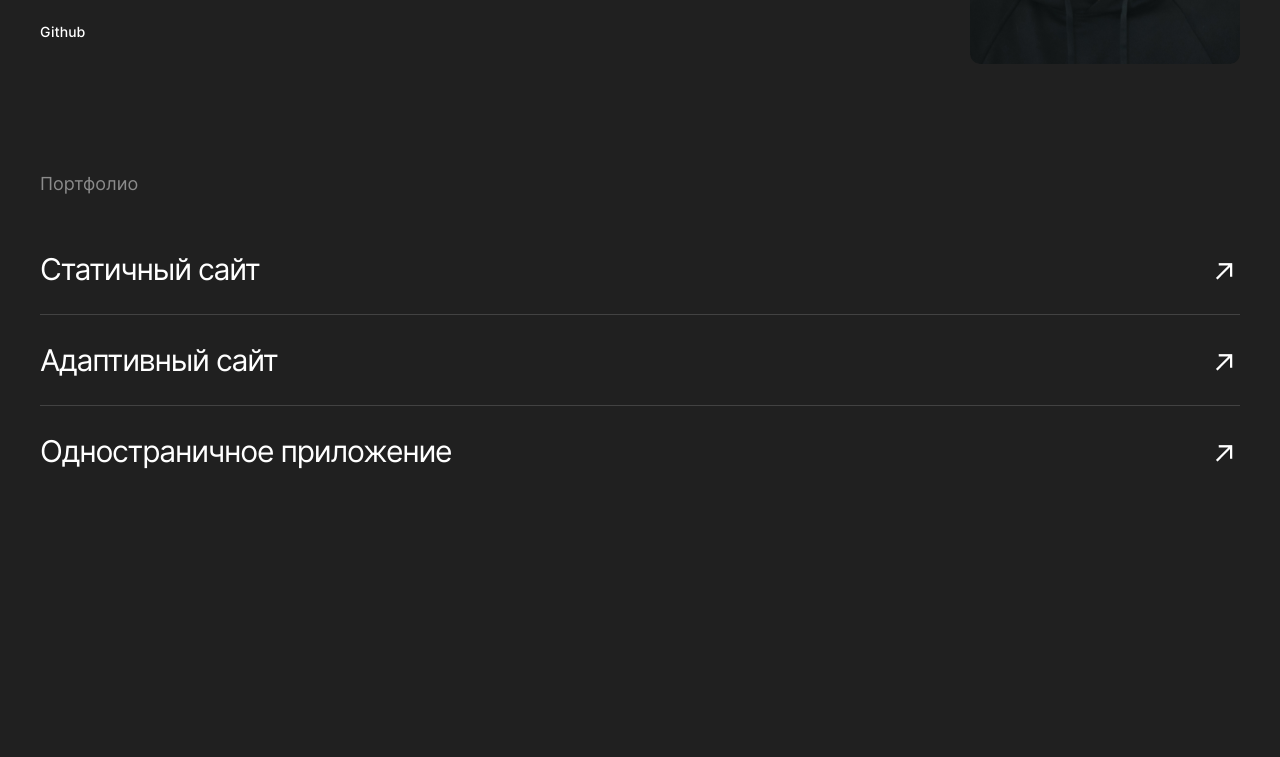
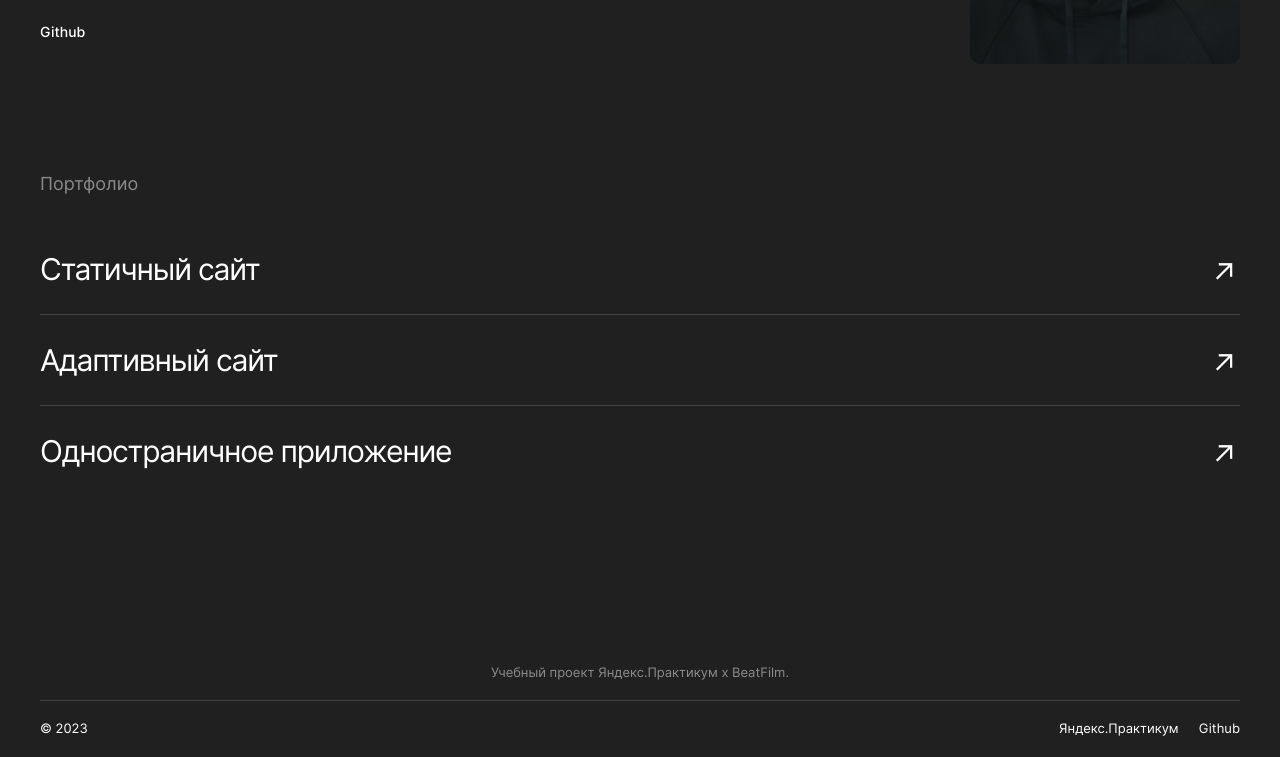
Before and after one commit to Potachekkk/movies-explorer-frontend, a React app: page / in a window 1280 px wide. Shown: the part 2255-3012 px from the top of the page. Before the commit the page ends 2841 px from the top, so only its background shows below. Built offline with nearby package versions, Linux system fonts and the light colour scheme; a web font is replaced by a local one.

Commit message:
feat: добавить footer & hovers

```diff
--- a/src/components/Footer/Footer.css
+++ b/src/components/Footer/Footer.css
@@ -0,0 +1,63 @@
+.footer {
+    margin: 0 auto;
+    padding: 79px 40px 20px;
+    width: 100%;
+    box-sizing: border-box;
+}
+
+.footer__title {
+    font-style: normal;
+    margin: 0 auto;
+    font-size: 13px;
+    font-weight: 400;
+    line-height: 15.73px;
+    text-align: center;
+    color: #8B8B8B
+}
+
+.footer__title::after {
+    content: "";
+    display: block;
+    margin: 0 0 20px;
+    padding: 0;
+    height: 20px;
+    box-sizing: border-box;
+    border: none;
+    border-bottom: 1px solid #424242
+}
+
+.footer__container {
+    display: flex;
+    box-sizing: border-box;
+    width: 100%;
+    font-weight: 400;
+    font-size: 13px;
+    line-height: 15.73px;
+}
+
+.footer__year {
+    margin: 0;
+}
+
+.footer__nav {
+    margin-left: auto;
+}
+
+.footer__list {
+    margin: 0;
+    list-style: none;
+    box-sizing: border-box;
+    display: flex;
+    gap: 20px;
+}
+
+.footer__link {
+    cursor: pointer;
+    text-decoration: none;
+    transition: 0.3s;
+    color: #FFFFFF
+}
+
+.footer__link:hover {
+    opacity: 0.7;
+}
--- a/src/components/Footer/Footer.js
+++ b/src/components/Footer/Footer.js
@@ -3,9 +3,22 @@ import './Footer.css';
 
 const Footer = () => {
   return (
-    <div>
-
+  <footer className='footer'>
+    <p className='footer__title'>Учебный проект Яндекс.Практикум х BeatFilm.</p>
+    <div className='footer__container'>
+      <p className='footer__year'>© 2023</p>
+      <nav className='footer__nav'>
+        <ul className='footer__list'>
+          <li className='footer__item'>
+            <a rel='noreferrer'target='_blank' className='footer__link' href='https://practicum.yandex.ru'>Яндекс.Практикум</a>
+          </li>
+          <li className='footer__item'>
+            <a rel='noreferrer'target='_blank' className='footer__link' href='https://github.com/Potachekkk'>Github</a>
+          </li>
+        </ul>
+      </nav>
     </div>
+  </footer>
   );
 };
 
--- a/src/components/Header/Header.css
+++ b/src/components/Header/Header.css
@@ -11,6 +11,12 @@
 .header__logo {
     width: 38px;
     height: 38px;
+    cursor: pointer;
+    transition: 0.3s;
+}
+
+.header__logo:hover {
+    opacity: 0.7;
 }
 
 .header__buttons {
@@ -26,6 +32,11 @@
     border: none;
     margin: 0;
     padding: 0;
+    transition: 0.3s;
+}
+
+.header__button:hover {
+    opacity: 0.7;
 }
 
 .header__button_type-reg {
--- a/src/components/Main/AboutMe/AboutMe.css
+++ b/src/components/Main/AboutMe/AboutMe.css
@@ -55,9 +55,13 @@
     font-weight: 500;
     color: #FFFFFF;
     cursor: pointer;
-    transition: 0.2s;
+    transition: 0.3s;
     text-decoration: none;
     margin: 0;
+}
+
+.about-me__link:hover {
+    opacity: 0.7;
 }
 
 .about-me__photo {
--- a/src/components/Main/NavTab/NavTab.css
+++ b/src/components/Main/NavTab/NavTab.css
@@ -26,5 +26,9 @@
     background-color: #303030;
     height: 36px;
     width: 96px;
-    transition: 0.2s;
+    transition: 0.3s;
 }
+
+.nav-tab__link:hover {
+    opacity: 0.7;
+}
--- a/src/components/Main/Portfolio/Portfolio.css
+++ b/src/components/Main/Portfolio/Portfolio.css
@@ -41,8 +41,12 @@
     text-decoration: none;
     color: #FFFFFF;
     cursor: pointer;
-    transition: 0.2s;
+    transition: 0.3s;
     height: 50px;
+}
+
+.portfolio__link:hover {
+    opacity: 0.7;
 }
 
 .portfolio__info {
```
